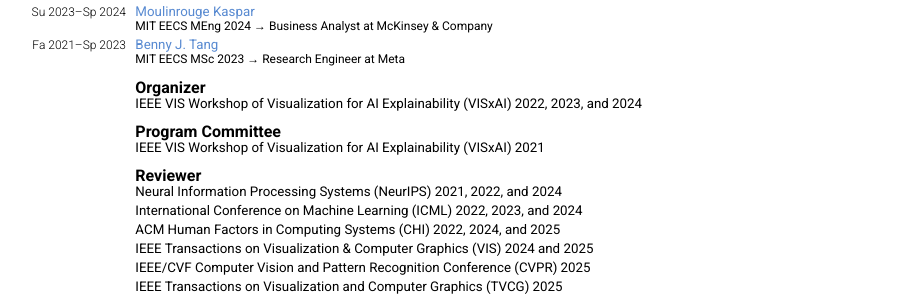
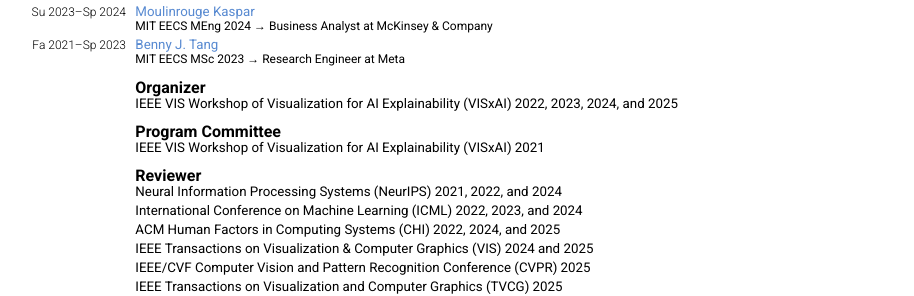
Before and after one commit to aboggust/aboggust.github.io, a Jekyll site: the page built from cv.markdown, in a window 1280 px wide and 900 px high, scrolled down 3928 px. Shown: the part 355-651 px from the top of the window, without its empty margins (185-1099 px from the left). Built offline with Jekyll 4.4.1, drawn with Linux system fonts in a browser that asks for light colours; nearby versions of some CDN libraries.

Commit message:
Add VISxAI 2025

```diff
--- a/_data/service.yml
+++ b/_data/service.yml
@@ -8,6 +8,7 @@
     - 2022
     - 2023
     - 2024
+    - 2025
 - name: neurips
   role: reviewer
   years:
```
Also changed, not shown: 2 other files.
